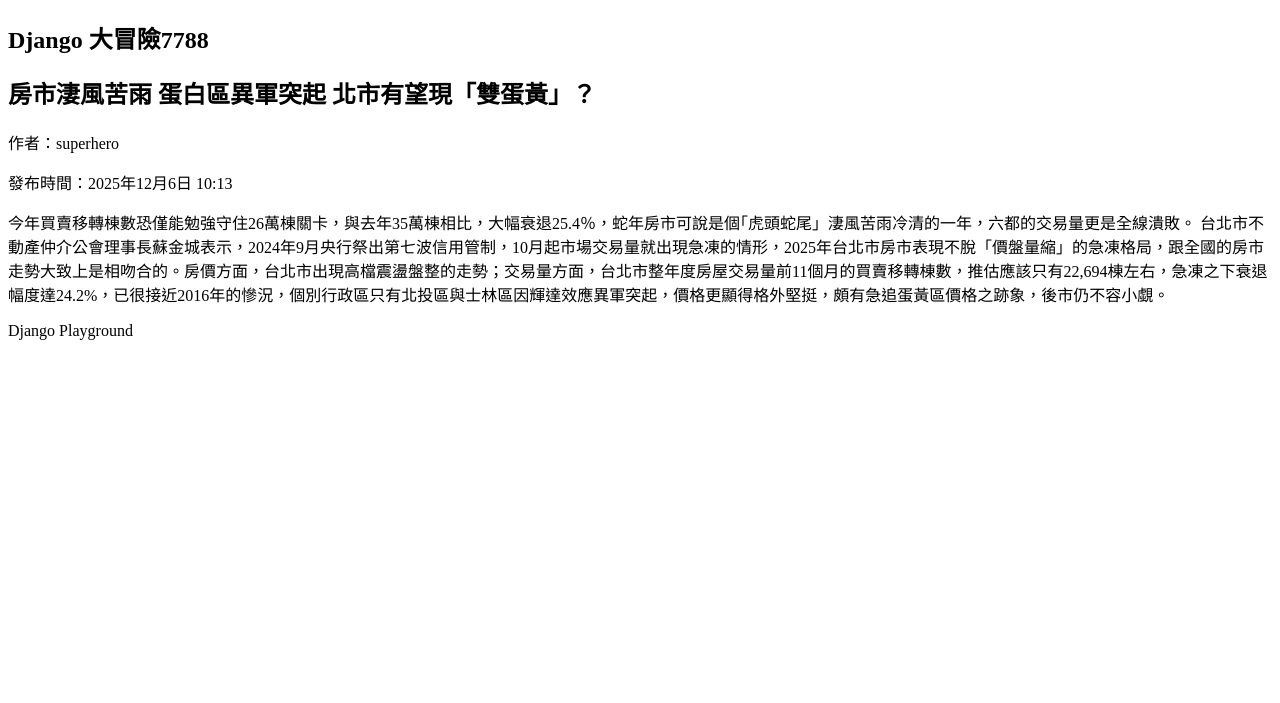
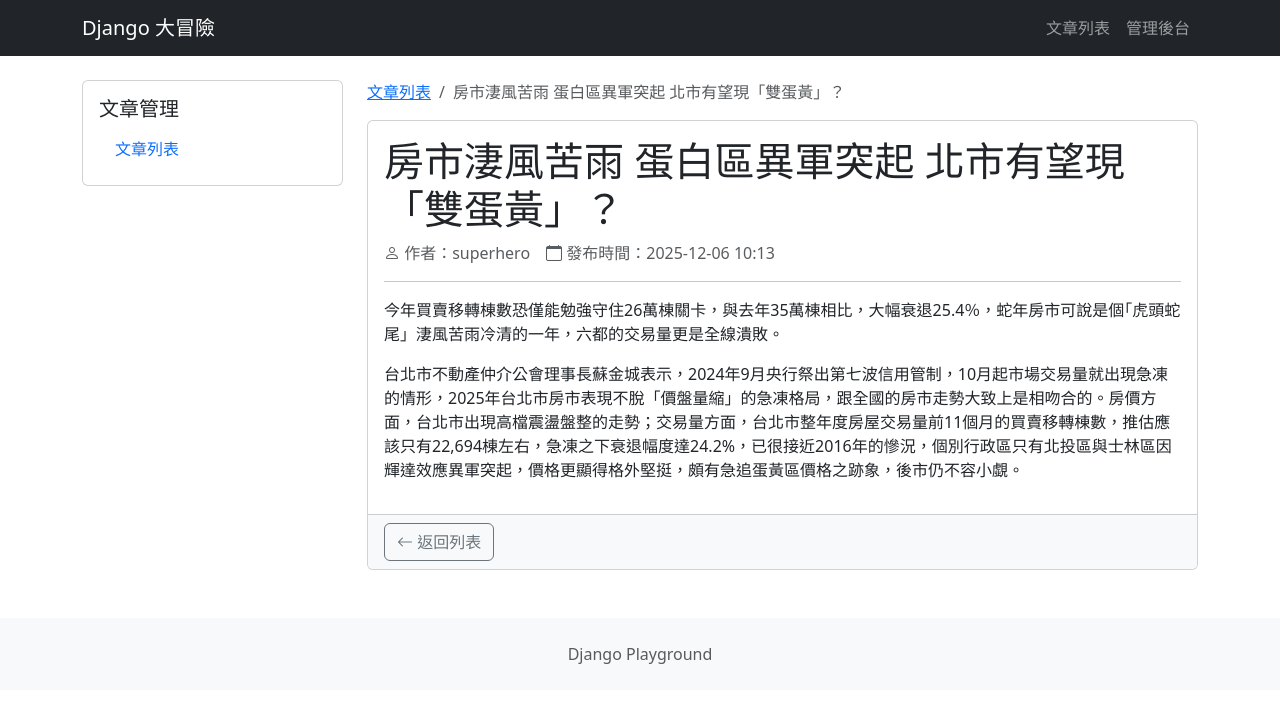
Before and after one commit to elhuai/django-playground, a Django app: page /blog/articles/1/ in a window 1280 px wide. Shown: the top 703 px of the page. Run offline with Django 5.2, Linux system fonts and the light colour scheme; data comes from the database, SQL or seed files in the repository; both versions use the stored data as it was after the commit; data that the repository does not hold is empty; some libraries are stand-ins or nearby versions.

Commit message:
[fix] Refactor blog templates and enhance article display with Bootstrap styling

```diff
--- a/blog/templates/blog/article_detail.html
+++ b/blog/templates/blog/article_detail.html
@@ -1,21 +1,57 @@
-{% extends "base.html" %}
+{% extends "blog/base.html" %}
+
 {% block title %}
   {{ article.title }} - {{ block.super }}
-  {% comment %} block.super會繼承 templates/base.html 裡面的  block title{% endcomment %}
 {% endblock title %}
-{% block content %}
-  <article>
-    <h2>
-      {{ article.title }}
-    </h2>
-    <p>
-      作者：{{ article.author.name }}
-    </p>
-    <p>
-      發布時間：{{ article.created_at }}
-    </p>
-    <div>
-      {{ article.content }}
+
+{% block blog_content %}
+  <nav aria-label="breadcrumb">
+    <ol class="breadcrumb">
+      <li class="breadcrumb-item">
+        <a href="{% url 'article_list' %}">文章列表</a>
+      </li>
+      <li class="breadcrumb-item active">
+        {{ article.title }}
+      </li>
+    </ol>
+  </nav>
+
+  <article class="card">
+    <div class="card-body">
+      <h1 class="card-title">
+        {{ article.title }}
+      </h1>
+
+      <div class="d-flex align-items-center mb-3 text-muted">
+        <span class="me-3">
+          <i class="bi bi-person"></i>
+          作者：{{ article.author.name }}
+        </span>
+        <span>
+          <i class="bi bi-calendar"></i>
+          發布時間：{{ article.created_at|date:"Y-m-d H:i" }}
+        </span>
+      </div>
+
+      {% if article.tags.exists %}
+        <div class="mb-3">
+          {% for tag in article.tags.all %}
+            <span class="badge bg-secondary me-1">{{ tag.name }}</span>
+          {% endfor %}
+        </div>
+      {% endif %}
+
+      <hr />
+
+      <div class="article-content">
+        {{ article.content|linebreaks }}
+      </div>
+    </div>
+
+    <div class="card-footer bg-light">
+      <a href="{% url 'article_list' %}" class="btn btn-outline-secondary">
+        <i class="bi bi-arrow-left"></i> 返回列表
+      </a>
     </div>
   </article>
-{% endblock content %}
+{% endblock blog_content %}
--- /dev/null
+++ b/blog/templates/blog/base.html
@@ -0,0 +1,24 @@
+
+{% extends "base.html" %}
+{% block content %}
+  <div class="row">
+    <aside class="col-md-3 mb-4">
+      <div class="card">
+        <div class="card-body">
+          <h5 class="card-title">
+            文章管理
+          </h5>
+          <ul class="list-group list-group-flush">
+            <li class="list-group-item">
+              <a href="{% url 'article_list' %}" class="text-decoration-none">文章列表</a>
+            </li>
+          </ul>
+        </div>
+      </div>
+    </aside>
+    <div class="col-md-9">
+      {% block blog_content %}
+      {% endblock blog_content %}
+    </div>
+  </div>
+{% endblock content %}
--- a/pyproject.toml
+++ b/pyproject.toml
@@ -6,6 +6,7 @@ readme = "README.md"
 requires-python = ">=3.13"
 dependencies = [
     "django>=5.2.8",
+    "django-bootstrap5>=25.3",
 ]
 
 [dependency-groups]
--- a/templates/base.html
+++ b/templates/base.html
@@ -1,3 +1,4 @@
+{% load django_bootstrap5 %}
 <!DOCTYPE html>
 <html lang="zh-Hant">
   <head>
@@ -7,34 +8,43 @@
     <meta name="keywords" content="Django, Playground" />
     <title>
       {% block title %}
-        Django 大冒險READY
-        {% comment %} 這個是網址的title 可以用title super {% endcomment %}
+        Django 大冒險
       {% endblock title %}
     </title>
-    {% block extra_head %}
+    {% bootstrap_css %}      <link rel="stylesheet"
+          href="https://cdn.jsdelivr.net/npm/bootstrap-icons@1.11.0/font/bootstrap-icons.css" />      {% block extra_head %}
     {% endblock extra_head %}
   </head>
   <body>
-    <header>
-      <nav>
-        <h1>
-          Django 大冒險7788
-        </h1>
-      </nav>
-    </header>
-    <main>
-      {% block content %}
-        <p>
-          歡迎來到 Django 大冒險！
-        </p>
+    <nav class="navbar navbar-expand-lg navbar-dark bg-dark">        <div class="container">
+        <span class="navbar-brand">Django 大冒險</span>
+        <button class="navbar-toggler"
+                type="button"
+                data-bs-toggle="collapse"
+                data-bs-target="#navbarNav">
+          <span class="navbar-toggler-icon"></span>
+        </button>
+        <div class="collapse navbar-collapse" id="navbarNav">
+          <ul class="navbar-nav ms-auto">
+            <li class="nav-item">
+              <a class="nav-link" href="{% url 'article_list' %}">文章列表</a>
+            </li>
+            <li class="nav-item">
+              <a class="nav-link" href="{% url 'admin:index' %}">管理後台</a>              </li>
+          </ul>
+        </div>
+      </div>
+    </nav>
+    <main class="container my-4">        {% block content %}
       {% endblock content %}
     </main>
-    <footer>
-      <p>
-        Django Playground
-      </p>
+    <footer class="bg-light py-4 mt-5">        <div class="container text-center">
+        <p class="text-muted mb-0">
+          Django Playground
+        </p>
+      </div>
     </footer>
-    {% block extra_scripts %}
+    {% bootstrap_javascript %}      {% block extra_scripts %}
     {% endblock extra_scripts %}
   </body>
 </html>
```
Also changed, not shown: blog/templates/blog/article_list.html (+12 -12 lines), blog/templates/blog/components/article_card.html (added, +24 -0 lines), core/settings.py (+6 -1 lines), db.sqlite3, 1 other file.
